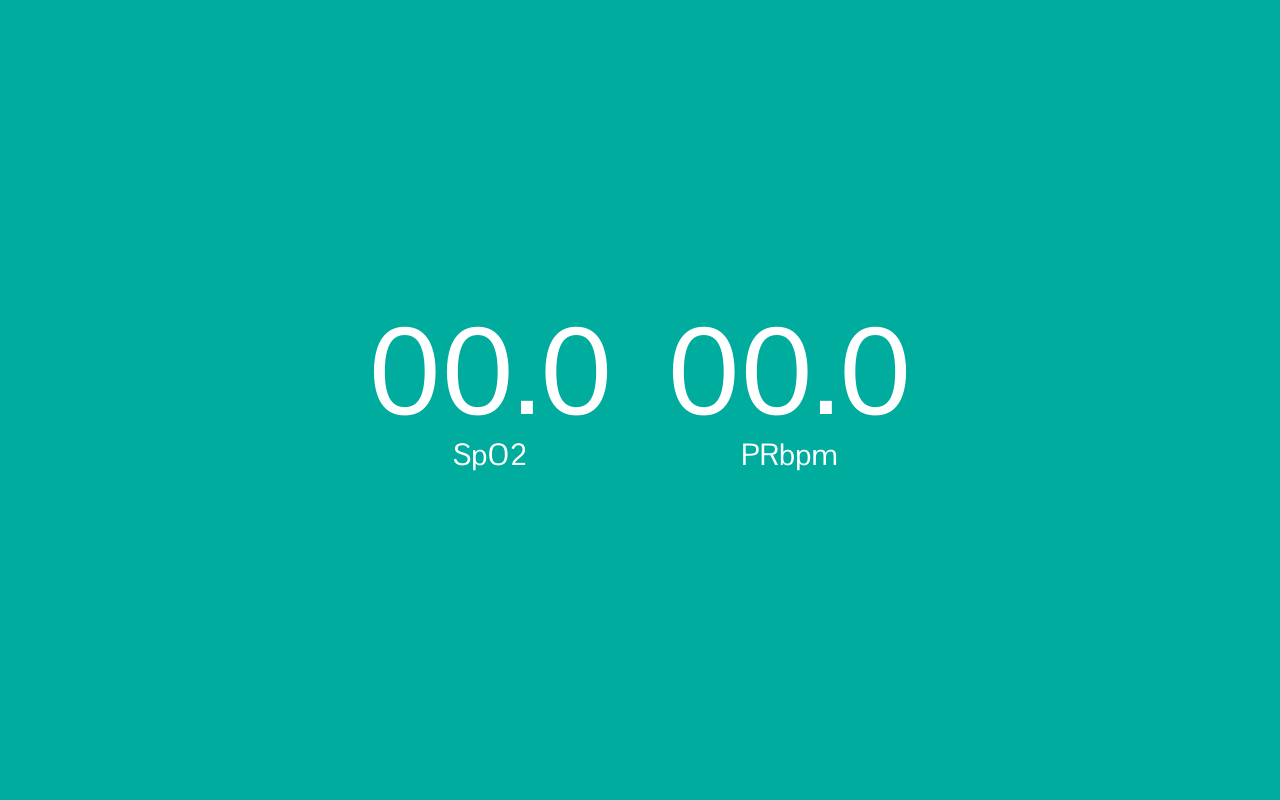
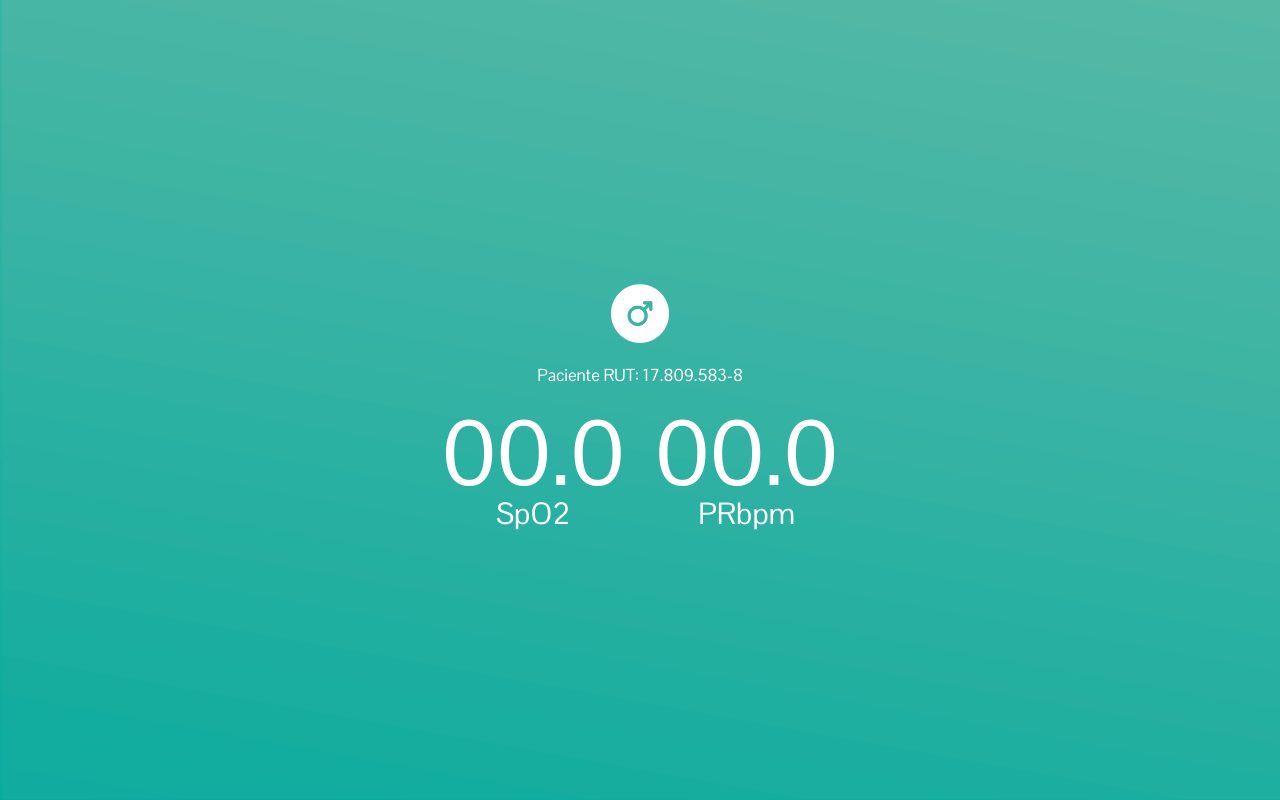
Before and after one commit to KarlaU/life4u-demo, a plain HTML site: page index.html in a window 1280 px wide. Both pictures are taken after a click on the element 640 px from the left and 418 px from the top of the page. Drawn offline with nearby package versions, Linux system fonts and the light colour scheme.

Commit message:
últimos ajustes

```diff
--- a/css/main.css
+++ b/css/main.css
@@ -61,7 +61,9 @@ textarea {
    Author's custom styles
    ========================================================================== */
 body{
-    background-color: #00AC9E;
+    background:url("../img/background-09.png");
+    background-color: #00AB9E;
+    background-size: cover;
     font-family: 'Pontano Sans', sans-serif;
 }
 .centered{
@@ -82,12 +84,12 @@ body{
 .col-md-6{
     align-items: center;
     display: flex;
-    height: 100%;
+    height: 50%;
     justify-content: center;
 }
 .col-md-6 .value{
-    font-size: 120px;
-    line-height: 110px;
+    font-size: 90px;
+    line-height: 65px;
 }
 .col-md-6 .variable{
     font-size: 30px;
@@ -126,12 +128,32 @@ body{
     margin-top: -211.5px;
     margin-left: -132px;
 }
+.patient-info{
+    padding: 27px;
+    width: 100%;
+}
+.patient-info p{
+    font-size: 17px;
+}
 .pulse-panel{
     display: none;
     height: 450px;
     margin-top: -225px;
     margin-left: -299px;
     width: 598px;
+}
+.pulse-panel > div{
+    align-items: center;
+    display: flex;
+    height: inherit;
+    justify-content: center;
+}
+.pulse-panel > div > div{
+    overflow: auto;
+}
+.pulse-panel .patient-info img{
+    width: 58px;
+    margin-bottom: 20px;
 }
 .waiting-pulse{
     height: 264px;
--- a/index.html
+++ b/index.html
@@ -29,6 +29,12 @@
                 <p class="waiting-message">Esperando señal de pulso</p>
             </div>
             <div class="animated fadeIn centered pulse-panel">
+                <div>
+                    <div>
+                        <div class="patient-info">
+                            <img src="img/male-icon-06.png">
+                            <p>Paciente RUT: 17.809.583-8</p>
+                        </div>
                         <div class="col-md-6">
                             <div>
                                 <p class="value">00.0</p>
@@ -43,6 +49,8 @@
                         </div>
                     </div>
                 </div>
+            </div>
+        </div>
         <script src="//ajax.googleapis.com/ajax/libs/jquery/1.11.1/jquery.min.js"></script>
         <script>window.jQuery || document.write('<script src="js/vendor/jquery-1.11.1.min.js"><\/script>')</script>
         <script src="js/vendor/bootstrap.min.js"></script>
```
Also changed, not shown: img/background-09.png (added), img/male-icon-06.png (added). Lines whose indentation alone changed are shown as unchanged.
